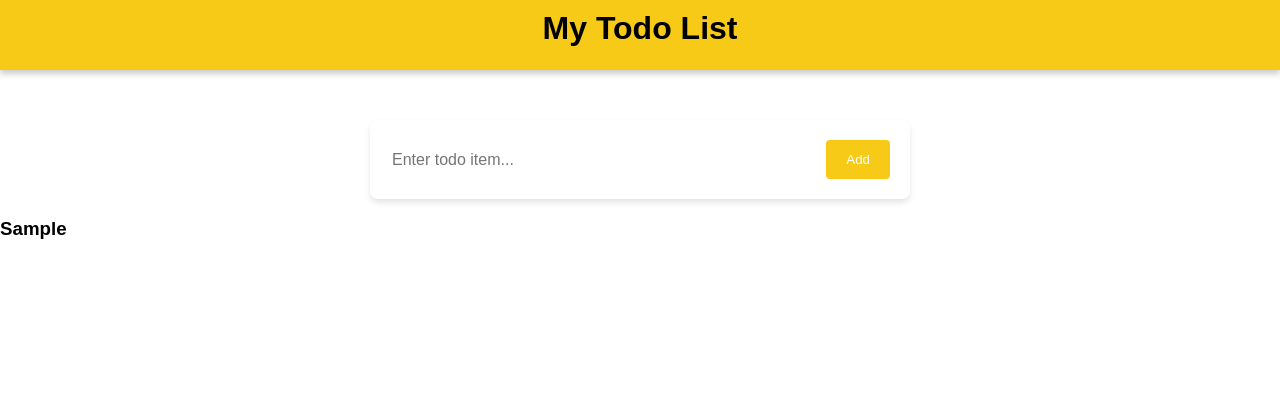
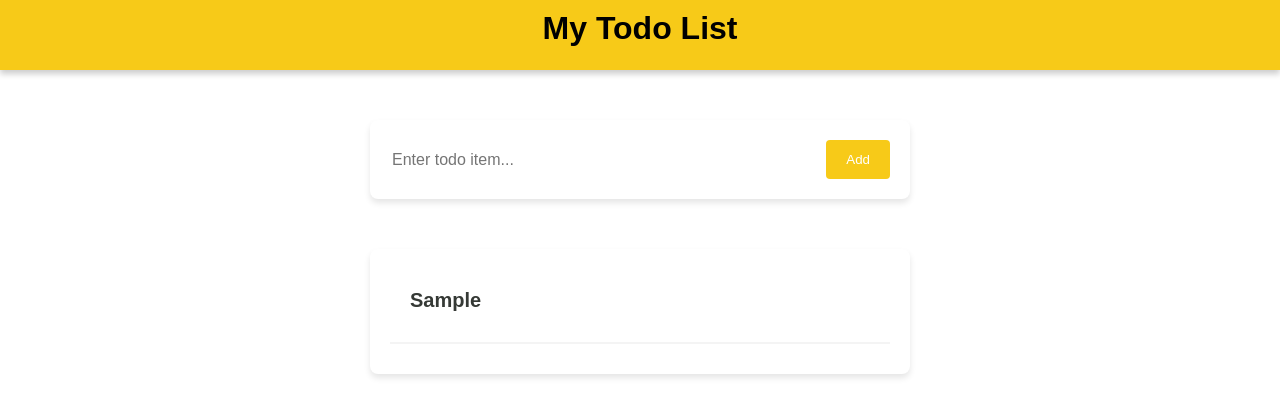
Before and after one commit to MTHS-ICS4U-1-2023/ICS4U-Final-Project-Lucas, a React (Vite) app in the folder react-project/: page / in a window 1280 px wide. Both pictures are taken after typing "Sample" into the empty fields and a click on the button "Add". Shown: the top 416 px of the page. Built offline with nearby package versions, Linux system fonts and the light colour scheme.

Commit message:
styling the list and items

```diff
--- a/react-project/src/components/TodoList.jsx
+++ b/react-project/src/components/TodoList.jsx
@@ -1,7 +1,8 @@
 import TodoItem from "./Todoitem";
+import styles from "./todolist.module.css";
 export default function TodoList({ todos }) {
     return (
-        <div>
+        <div className={styles.list}>
             {todos.map((item) => (
                 <TodoItem  key={item} item={item} />
             ))}
--- a/react-project/src/components/Todoitem.jsx
+++ b/react-project/src/components/Todoitem.jsx
@@ -1,3 +1,9 @@
+import styles from "./todoitem.module.css";
 export default function TodoItem({ item }) {
-    return <h3>{item}</h3>
+    return (
+        <div className={styles.item}>
+            <div className={styles.itemName}> {item} </div>
+            <hr className={styles.line} />
+        </div>
+    );
 }
--- /dev/null
+++ b/react-project/src/components/todoitem.module.css
@@ -0,0 +1,13 @@
+.item{
+    width: 500px;
+    color: #353935;
+    font-size: 20px;
+    margin: 0 auto;
+}
+.itemName {
+    font-weight: bold;
+    padding: 20px;
+}
+.line {
+    border: 1px solid #f4f4f4;
+}
--- /dev/null
+++ b/react-project/src/components/todolist.module.css
@@ -0,0 +1,9 @@
+.list {
+    background-color: white;
+    border-radius: 8px;
+    box-shadow: 0 4px 6px rgba(0, 0, 0, 0.1 );
+    width: 500px;
+    margin: 0 auto;
+    padding: 20px;
+    margin-top: 50px;
+}
```
